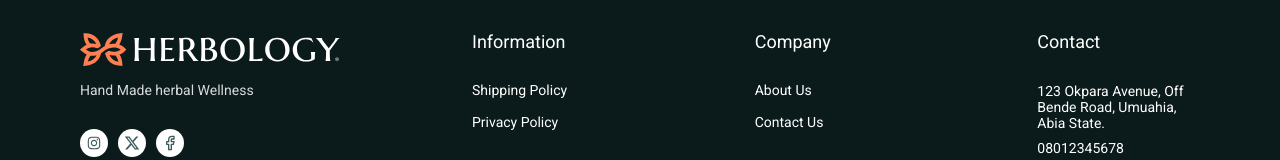
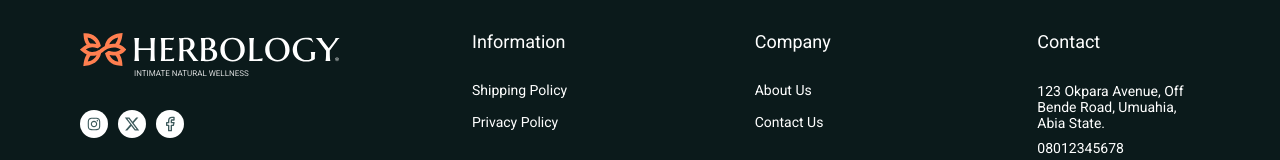
Before and after one commit to ejim11/herbology, a Next.js app: page / in a window 1280 px wide. Shown: the part 5019-5179 px from the top of the page. Built offline with nearby package versions, Linux system fonts and the light colour scheme.

Commit message:
✅ changed logo text

```diff
--- a/components/Footer.tsx
+++ b/components/Footer.tsx
@@ -39,8 +39,8 @@ const Footer = () => {
               className="w-full h-full"
             />
           </div>
-          <p className="text-[rgba(216,218,219,1)] text-[1.4rem] font-roboto tracking-[4%] leading-[100%] mt-[1.6rem]">
-            Hand Made herbal Wellness
+          <p className="text-[rgba(216,218,219,1)] text-[0.8rem] font-roboto tracking-[4%] leading-[100%] mt-[0.3rem] ml-[5.4rem] ">
+            INTIMATE NATURAL WELLNESS
           </p>
           <div className="mt-[3.2rem] flex">
             {mediaLinksData.map((item: { icon: ReactNode; link: string }) => (
```
